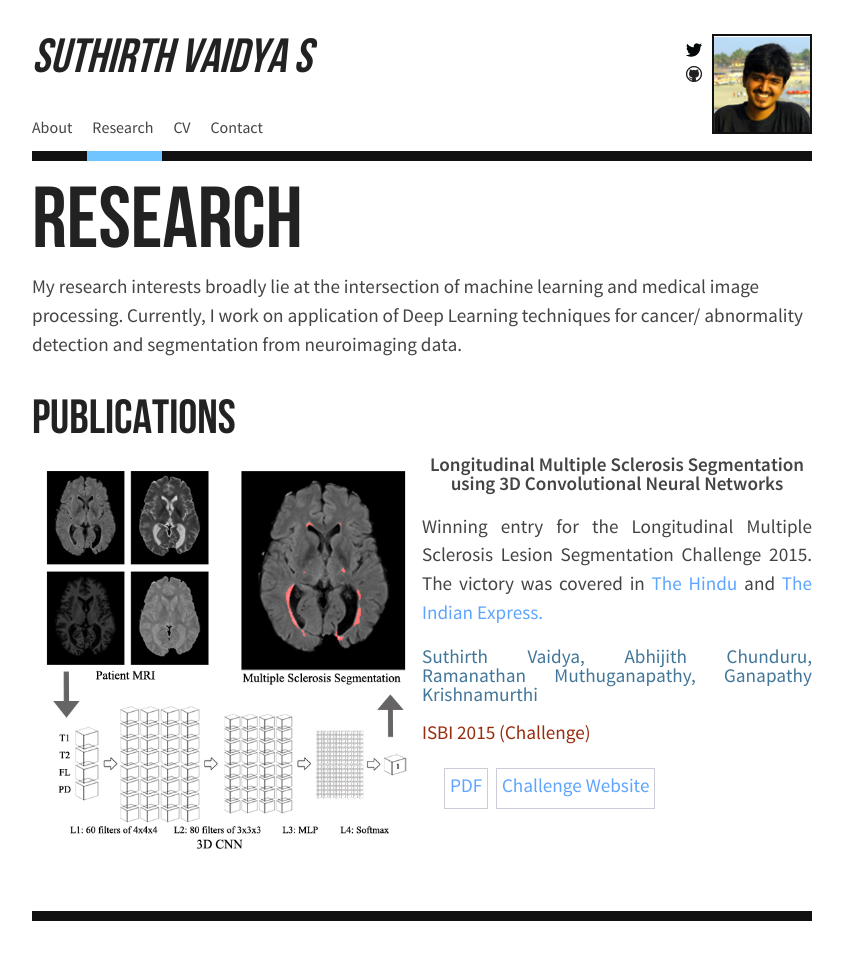
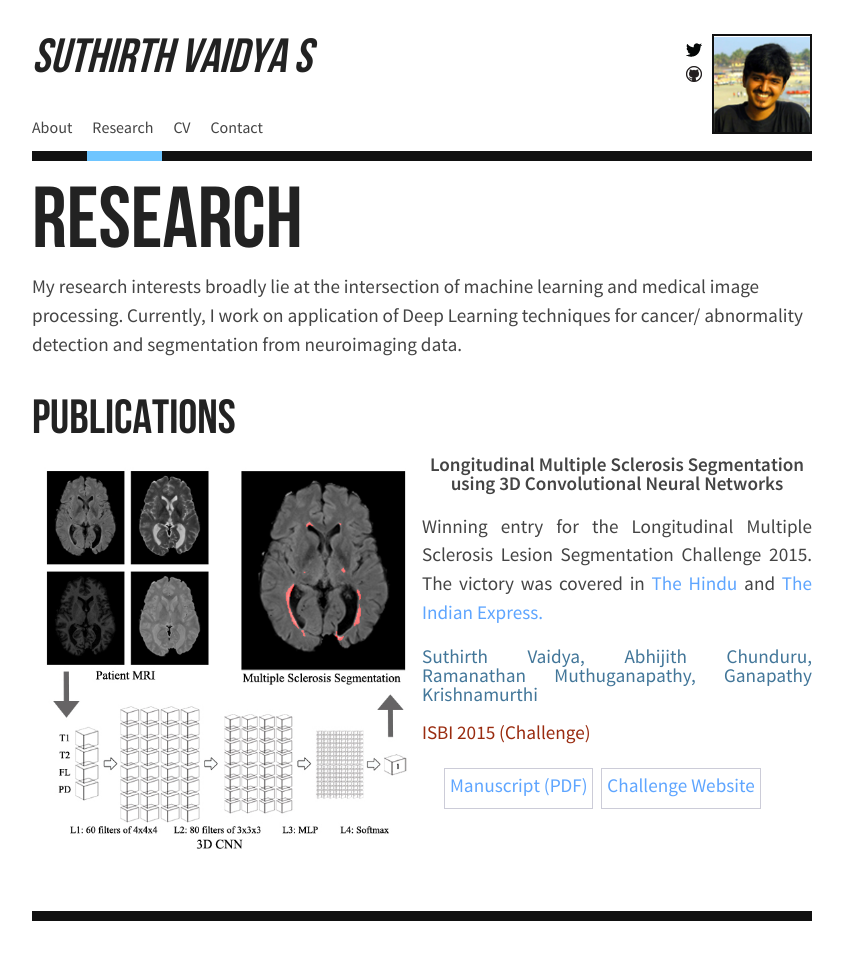
Before and after one commit to suthirth/suthirth.github.io, a Jekyll site: the page built from research/index.html, in a window 1280 px wide. Shown: the whole page, without its empty margins (218-1061 px from the left). Built offline with Jekyll 4.4.1, drawn with Linux system fonts in a browser that asks for light colours.

Commit message:
Update index.html

```diff
--- a/research/index.html
+++ b/research/index.html
@@ -29,7 +29,7 @@ layout: default
             <br>
             <div class="publ">
             <ul>
-             <li><a href="/img/ISBI_MSChallenge_Vaidya.pdf">PDF</a></li>
+             <li><a href="/img/ISBI_MSChallenge_Vaidya.pdf">Manuscript (PDF)</a></li>
              <li><a href="http://iacl.ece.jhu.edu/MSChallenge">Challenge Website</a></li>
             </ul>
             </div>
```
